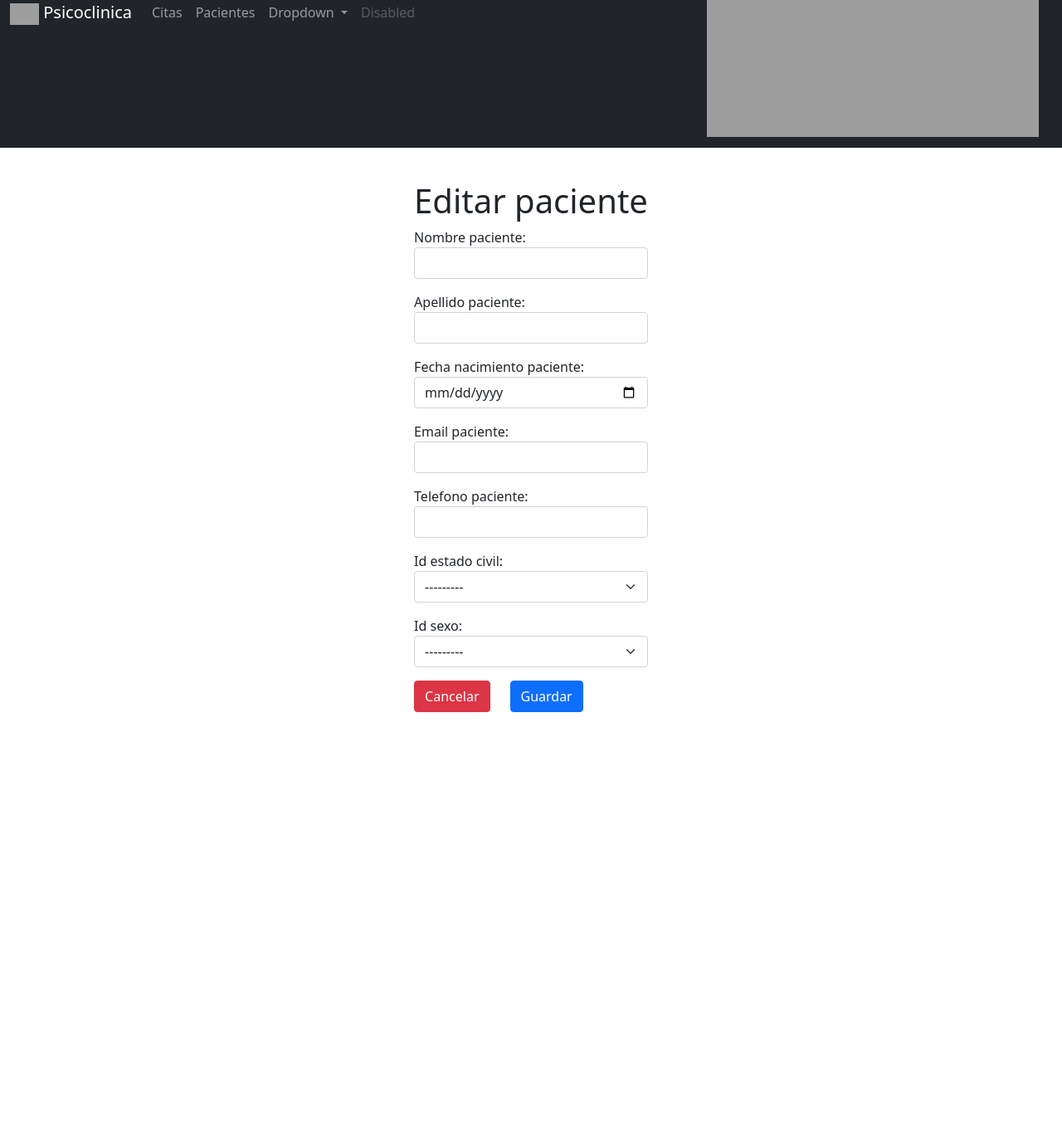
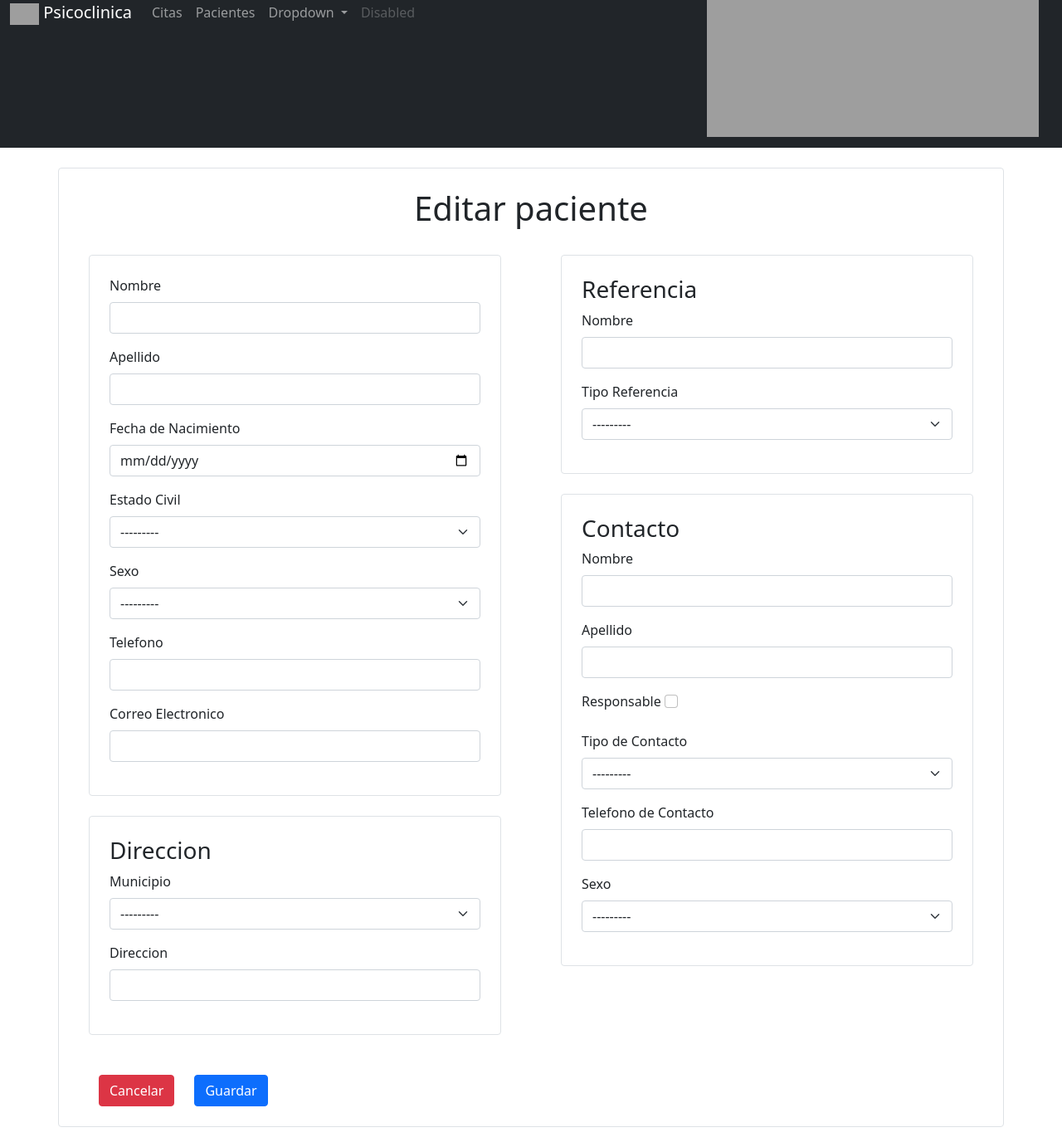
Before and after one commit to alfredoSensente/psicoclinica_v0, a Django app: template clinica/templates/paciente/editar.html in a window 1280 px wide. Shown: the part 148-1530 px from the top of the page at 83% size. Before the commit the page ends 1006 px from the top, so only its background shows below. Run offline with Django 3.2, Linux system fonts and the light colour scheme; the template is opened without the code that fills it: values that come from a table or form of the project are taken from there, others are empty; some libraries are stand-ins or nearby versions; grey boxes are pictures that could not be loaded.

Commit message:
update patient was improved

```diff
--- a/clinica/templates/paciente/editar.html
+++ b/clinica/templates/paciente/editar.html
@@ -3,12 +3,97 @@
 {% block title %}Editar Paciente{% endblock title %}
 
 {% block content %}
-    <div class="contenedor">
-        <h1>Editar paciente</h1>
+    <div class="container border rounded mt-4 mb-4">
+        <h1 class="row justify-content-md-center mt-4">Editar paciente</h1>
         <form method="post">
             {% csrf_token %}
-            {{ form.as_p }}
             <div class="row">
+                <div class="col">
+                    <div class="rounded border p-4 m-4">
+                        <div class="mb-3">
+                            <label for="nombrePaciente" class="form-label">Nombre</label>
+                            {{ form_paciente.nombre_paciente }}
+                        </div>
+                        <div class="mb-3">
+                            <label for="apellidoPaciente" class="form-label">Apellido</label>
+                            {{ form_paciente.apellido_paciente }}
+                        </div>
+                        <div class="mb-3">
+                            <label for="fechaNacimientoPaciente" class="form-label">Fecha de Nacimiento</label>
+                            {{ form_paciente.fecha_nacimiento_paciente }}
+                        </div>
+                        <div class="mb-3">
+                            <label for="estadoCivilPaciente" class="form-label">Estado Civil</label>
+                            {{ form_paciente.id_estado_civil }}
+                        </div>
+                        <div class="mb-3">
+                            <label for="sexoPaciente" class="form-label">Sexo</label>
+                            {{ form_paciente.id_sexo }}
+                        </div>
+                        <div class="mb-3">
+                            <label for="telefonoTelefonoPaciente" class="form-label">Telefono</label>
+                            {{ form_paciente.telefono_paciente }}
+                        </div>
+                        <div class="mb-3">
+                            <label for="emailEmailPaciente" class="form-label">Correo Electronico</label>
+                            {{ form_paciente.email_paciente }}
+                        </div>
+                    </div>
+                    <div class="rounded border p-4 m-4">
+                        <h3>Direccion</h3>
+                        <div class="mb-3">
+                            <label for="direccionPaciente" class="form-label">Municipio</label>
+                            {{ form_direccion.id_municipio }}
+                        </div>
+                        <div class="mb-3">
+                            <label for="sexoPaciente" class="form-label">Direccion</label>
+                            {{ form_direccion.direccion }}
+                        </div>
+                    </div>
+                </div>
+                <div class="col">
+                    <div class="rounded border p-4 m-4">
+                        <h3>Referencia</h3>
+                        <div class="mb-3">
+                            <label for="pacienteNombreReferencia" class="form-label">Nombre</label>
+                            {{ form_referencia.nombre_referencia }}
+                        </div>
+                        <div class="mb-3">
+                            <label for="pacienteTipoReferencia" class="form-label">Tipo Referencia</label>
+                            {{ form_referencia.id_tipo_referencia }}
+                        </div>
+                    </div>
+                    <div class="rounded border p-4 m-4">
+                        <h3>Contacto</h3>
+                        <div class="mb-3">
+                            <label for="nombreContacto" class="form-label">Nombre</label>
+                            {{ form_contacto.nombre_contacto }}
+                        </div>
+                        <div class="mb-3">
+                            <label for="apellidoContacto" class="form-label">Apellido</label>
+                            {{ form_contacto.apellido_contacto }}
+                        </div>
+                        <div class="mb-3">
+                            <label for="responsableContacto" class="form-label">Responsable</label>
+                            {{ form_contacto.responsable_contacto }}
+                        </div>
+                        <div class="mb-3">
+                            <label for="tipoContactoContacto" class="form-label">Tipo de Contacto</label>
+                            {{ form_contacto.id_tipo_contacto }}
+                        </div>
+                        <div class="mb-3">
+                            <label for="telefonoTelefonoContacto" class="form-label">Telefono de Contacto</label>
+                            {{ form_contacto.telefono_contacto }}
+                        </div>
+                        <div class="mb-3">
+                            <label for="sexoContacto" class="form-label">Sexo</label>
+                            {{ form_contacto.id_sexo_contacto }}
+                        </div>
+                    </div>
+
+                </div>
+            </div>
+            <div class="row m-4">
                 <div class="col-auto">
                     <a href="{% url 'paciente:index' %}" class="btn btn-danger">Cancelar</a>
                 </div>
```
Also changed, not shown: clinica/paciente/views.py (+36 -8 lines), models.png (added).
